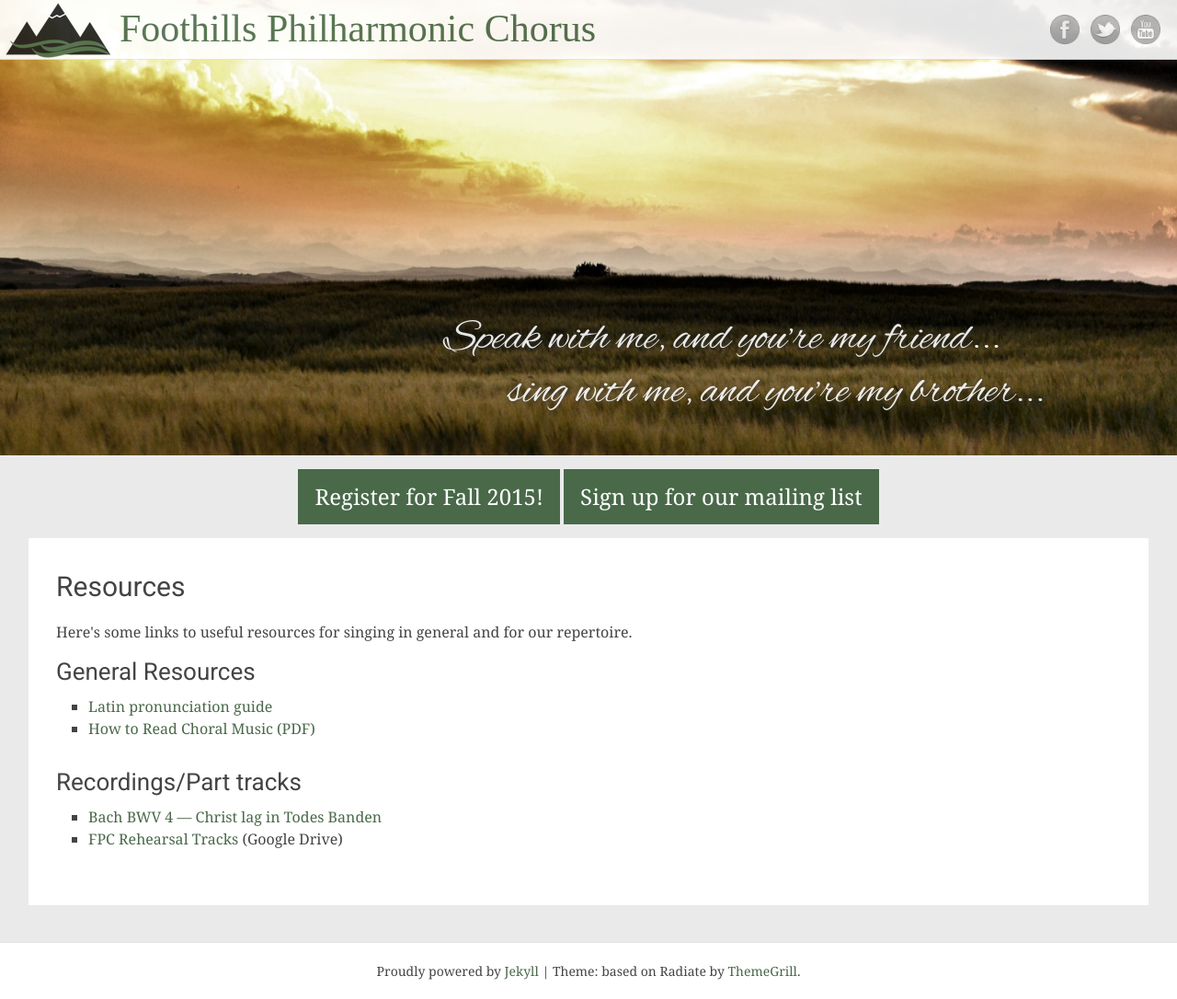
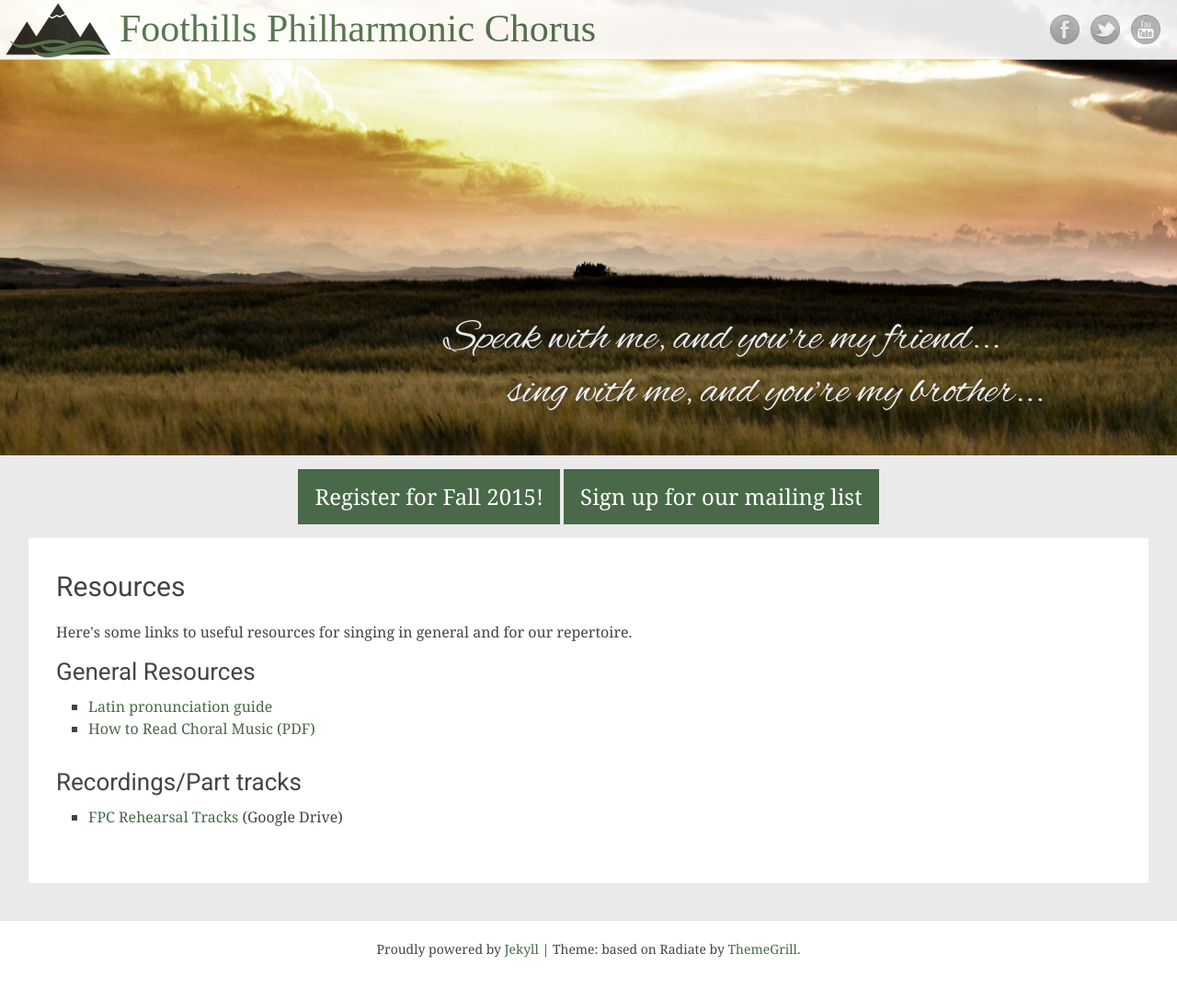
Before and after one commit to percyhanna/fps, a Jekyll site: the page built from resources.html, in a window 1280 px wide and 1086 px high. Shown: the whole window at 92% size. Built offline with Jekyll 4.4.1, drawn with Linux system fonts in a browser that asks for light colours; some web fonts are replaced; Markdown is read by kramdown in place of the engine named in the settings.

Commit message:
Update resource links

```diff
--- a/resources.html
+++ b/resources.html
@@ -19,8 +19,7 @@
           </ul>
           <h3>Recordings/Part tracks</h3>
           <ul>
-            <li><a href="http://www.cyberbass.com/Bach_Cantata_Project/BWV_001_020/bach_BWV004.htm" target="_blank">Bach BWV 4 — Christ lag in Todes Banden</a></li>
-            <li><a href="https://drive.google.com/folderview?id=0B4bI51UORmTRTzlmQ2tEbUZGRk0&amp;usp=sharing" target="_blank">FPC Rehearsal Tracks</a> (Google Drive)</li>
+            <li><a href="https://drive.google.com/open?id=0B-gDQ6LogXQ-WXVFaHdvZDZVbjQ" target="_blank">FPC Rehearsal Tracks</a> (Google Drive)</li>
           </ul>
         </div>
       </article>
```
